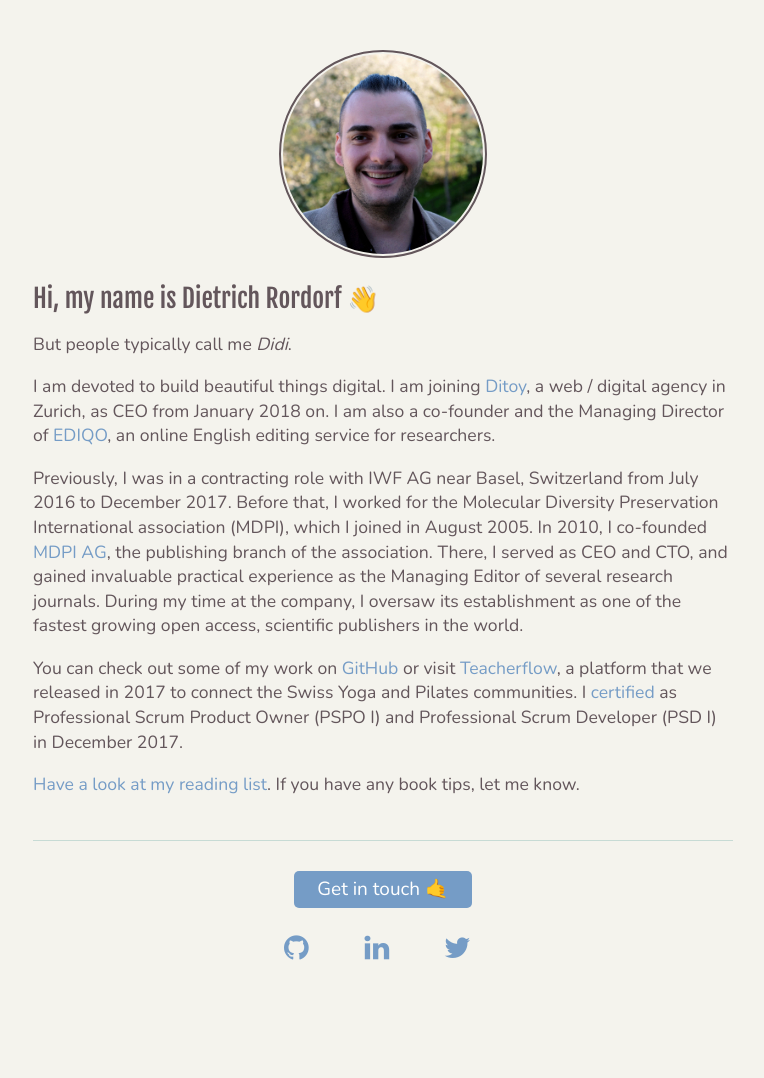
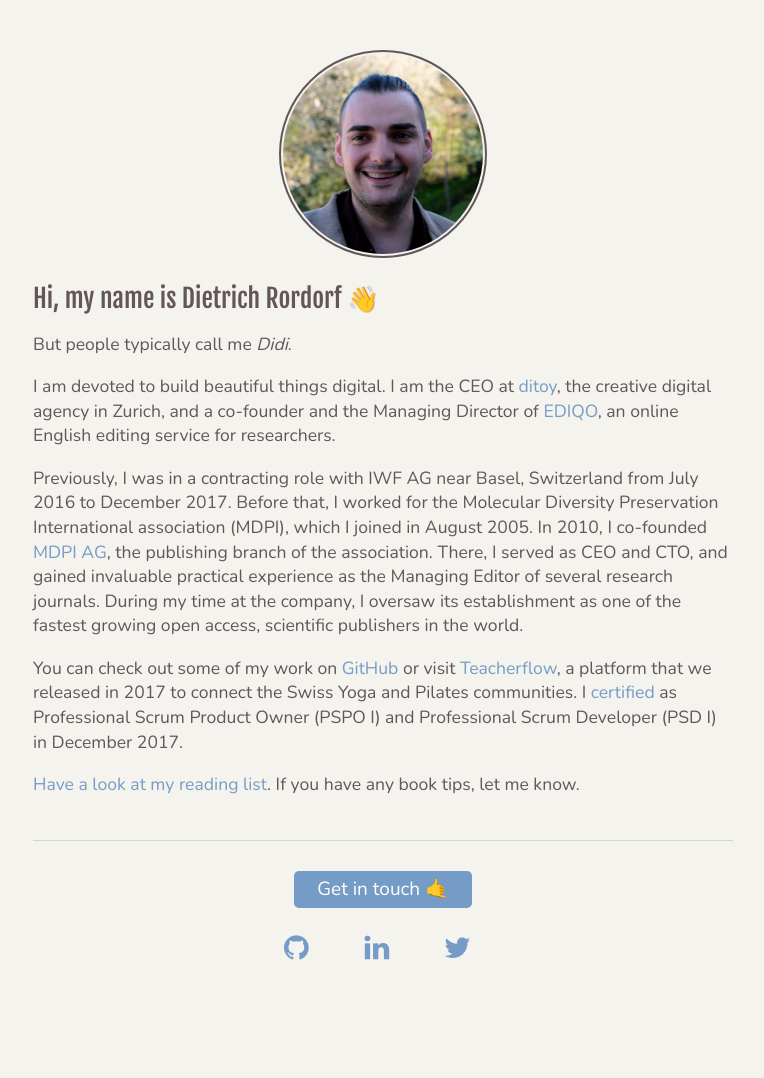
Before and after one commit to rordi/rordi.github.io, a Jekyll site: the page built from index.md, in a window 1280 px wide. Shown: the whole page, without its empty margins (257-1021 px from the left). Built offline with Jekyll 4.4.1, drawn with Linux system fonts in a browser that asks for light colours.

Commit message:
Update index.md

```diff
--- a/index.md
+++ b/index.md
@@ -10,9 +10,7 @@ title: Dietrich Rordorf
 
 But people typically call me *Didi*.
 
-I am devoted to build beautiful things digital. I am joining [Ditoy](https://www.ditoy.com/), a web / digital agency in
-Zurich, as CEO from January 2018 on. I am also a co-founder and the Managing Director of [EDIQO](https://www.ediqo.com),
-an online English editing service for researchers.
+I am devoted to build beautiful things digital. I am the CEO at [ditoy](https://www.ditoy.com/), the creative digital agency in Zurich, and a co-founder and the Managing Director of [EDIQO](https://www.ediqo.com), an online English editing service for researchers.
 
 Previously, I was in a contracting role with IWF AG near Basel, Switzerland from July 2016 to December 2017. Before that,
 I worked for the Molecular Diversity Preservation International association (MDPI), which I joined in August 2005. In 2010,
```
